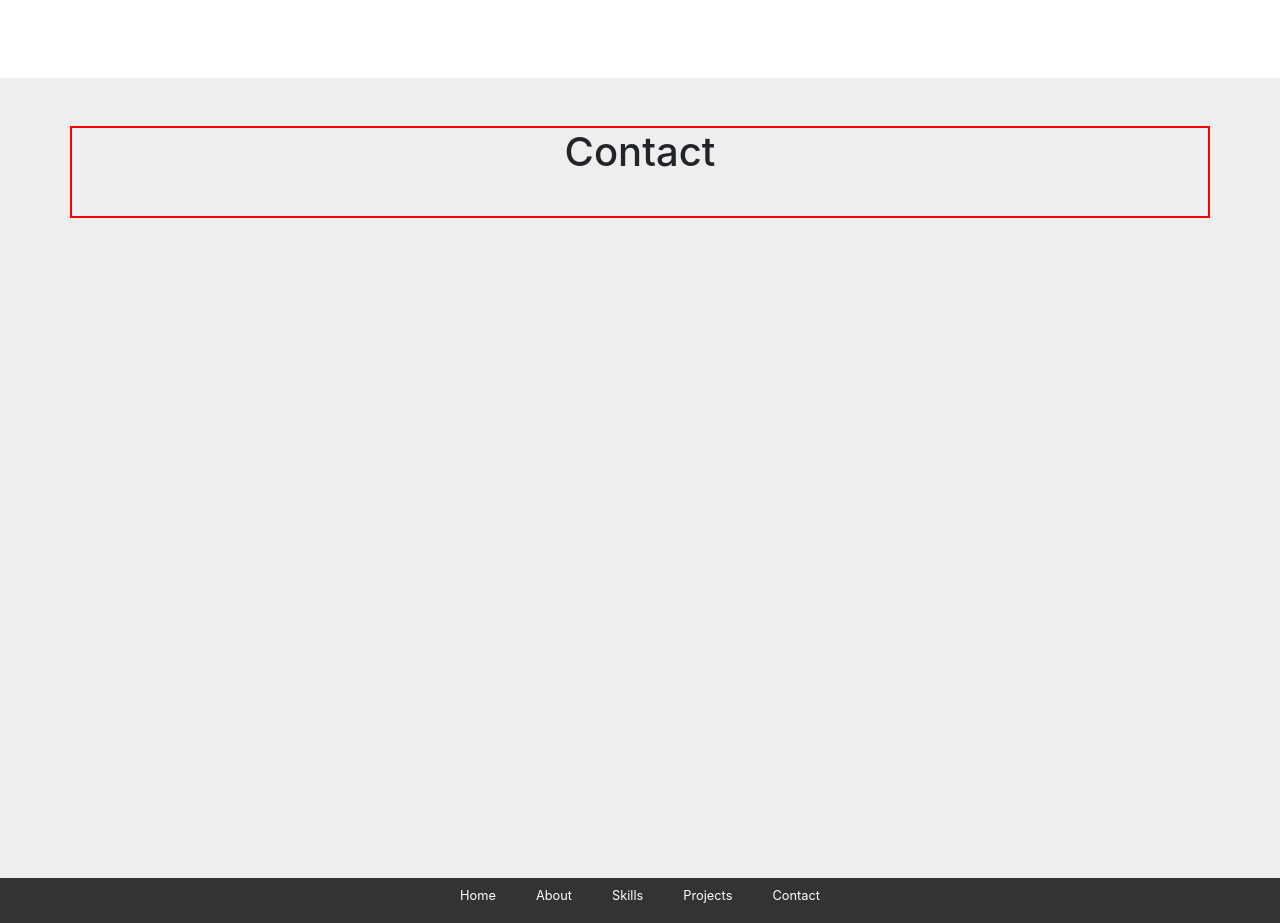
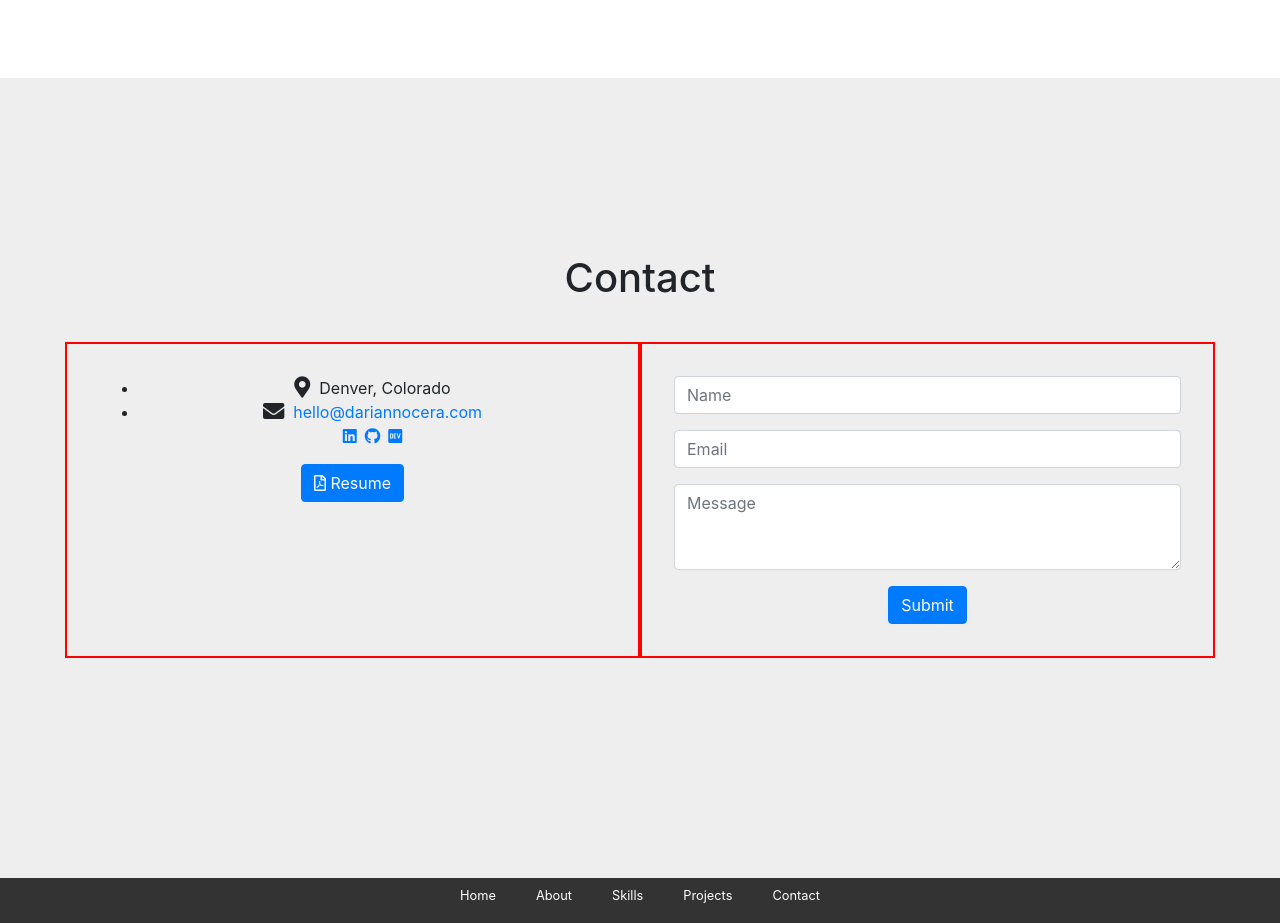
Before and after one commit to darnocer/vue-portfolio-template, a Vue app: page / in a window 1280 px wide. Shown: the part 3240-4163 px from the top of the page. Built offline with nearby package versions, Linux system fonts and the light colour scheme.

Commit message:
contact elements

```diff
--- a/src/pages/Contact.vue
+++ b/src/pages/Contact.vue
@@ -1,7 +1,51 @@
 <template>
   <section id="contact">
-    <div class="container test">
+    <div class="container-fluid">
       <h1>Contact</h1>
+      <div class="row">
+        <div class="col-sm-12 col-md-6 flex-col test">
+          <ul>
+          <li>
+            <i class="fas fa-map-marker-alt fa-lg"></i>
+            <span>&nbsp; Denver, Colorado</span>
+          </li>
+          <li>
+            <i class="fa fa-envelope fa-lg"></i>&nbsp;
+            <a href="mailto:hello@dariannocera.com">
+                <span>hello@dariannocera.com</span>
+            </a>
+            </li>
+            <li v-for="(item,i) in social" :key="i" class="social-item list-inline-item">
+              <a :href= item.url :alt= item.name>
+                <i :class= item.faClass > </i>
+              </a>
+            </li>
+        </ul>
+
+        <a href=# class="btn btn-primary" target="_blank">
+          <i class="far fa-file-pdf"></i>
+          Resume
+        </a>
+
+
+
+
+        </div>
+        <div class="col-sm-12 col-md-6 flex-col test">
+          <form>
+            <div class="form-group">
+              <input type="text" class="form-control" placeholder="Name">
+            </div>
+            <div class="form-group">
+              <input type="email" class="form-control" id="exampleInputEmail1" aria-describedby="emailHelp" placeholder="Email">
+            </div>
+          <div class="form-group">
+            <textarea class="form-control" id="exampleFormControlTextarea1" rows="3" placeholder="Message"></textarea>
+        </div>
+  <button type="submit" class="btn btn-primary">Submit</button>
+</form>
+        </div>
+      </div>
     </div>
   </section>
 </template>
@@ -17,6 +61,7 @@ export default {
   data() {
     return {
       data: data,
+      social: data.social
       }
     }
 }
```
